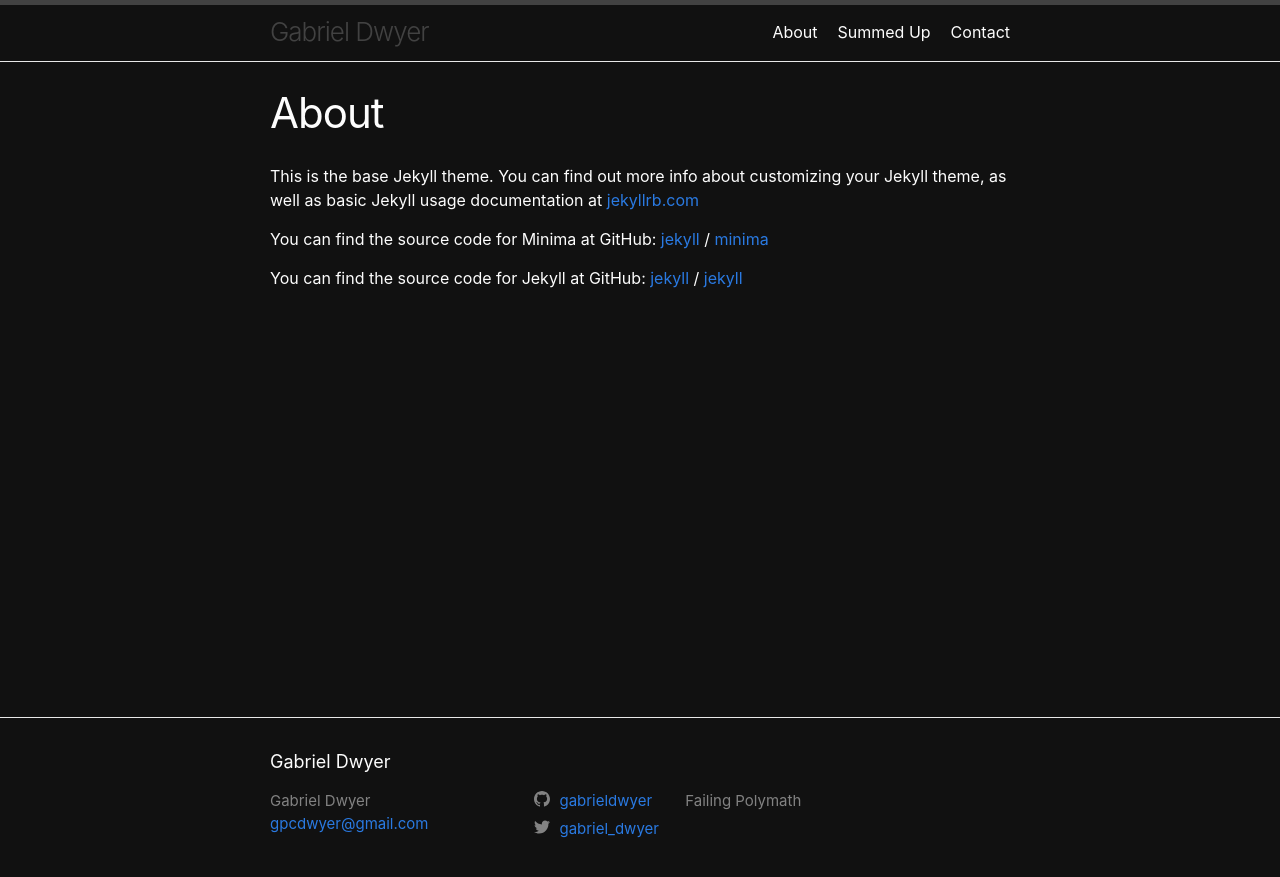
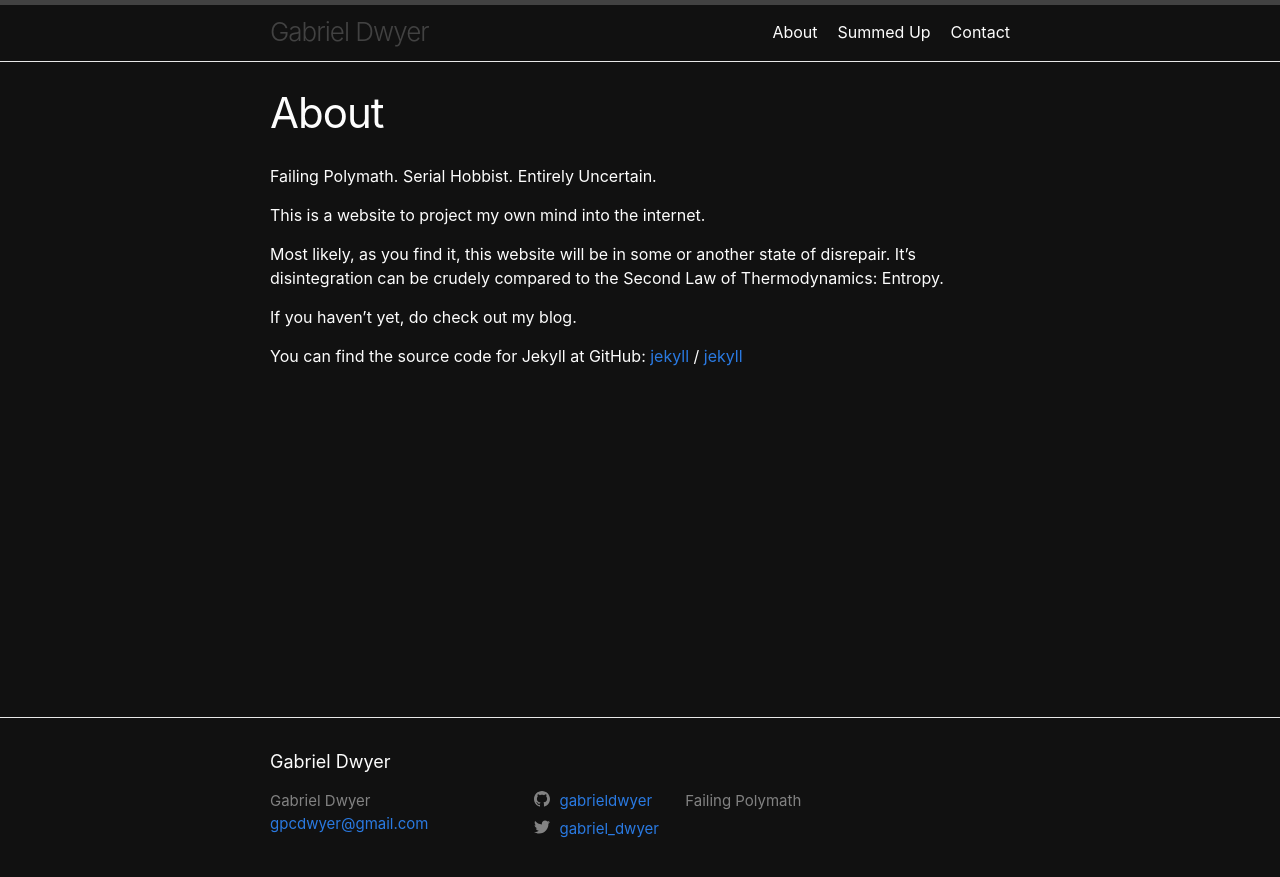
Before and after one commit to gabrieldwyer/gabrieldwyer.github.io, a Jekyll site: the page built from about.md, in a window 1280 px wide. Shown: the top 877 px of the page. Built offline with Jekyll 4.4.1, drawn with Linux system fonts in a browser that asks for light colours.

Commit message:
Personalising base content

```diff
--- a/about.md
+++ b/about.md
@@ -4,11 +4,15 @@ title: About
 permalink: /about/
 ---
 
-This is the base Jekyll theme. You can find out more info about customizing your Jekyll theme, as well as basic Jekyll usage documentation at [jekyllrb.com](https://jekyllrb.com/)
+Failing Polymath.
+Serial Hobbist.
+Entirely Uncertain.
 
-You can find the source code for Minima at GitHub:
-[jekyll][jekyll-organization] /
-[minima](https://github.com/jekyll/minima)
+This is a website to project my own mind into the internet.
+
+Most likely, as you find it, this website will be in some or another state of disrepair. It's disintegration can be crudely compared to the Second Law of Thermodynamics: Entropy.
+
+If you haven't yet, do check out my blog.
 
 You can find the source code for Jekyll at GitHub:
 [jekyll][jekyll-organization] /
```
